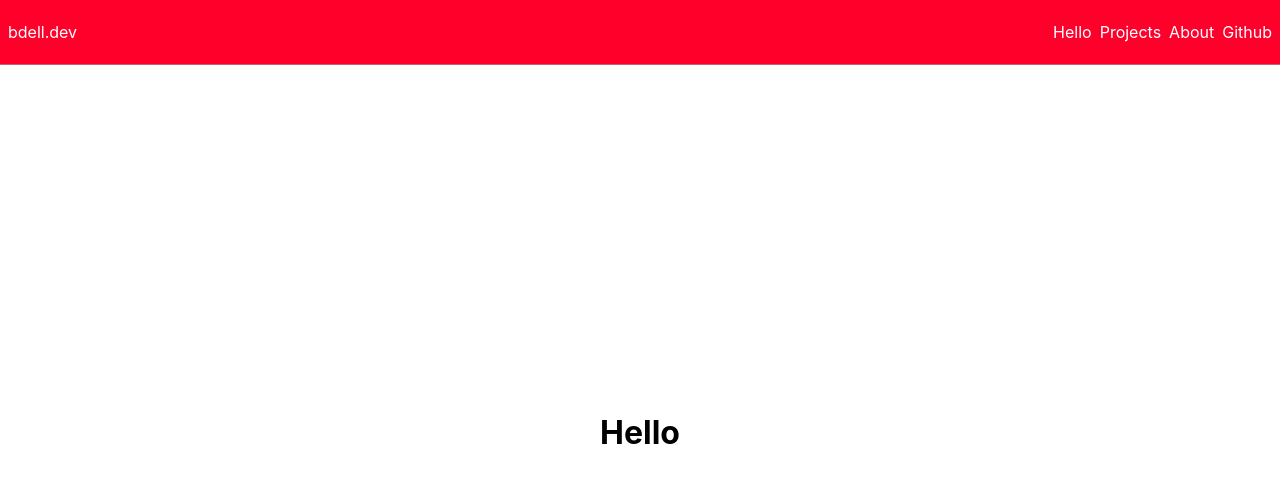
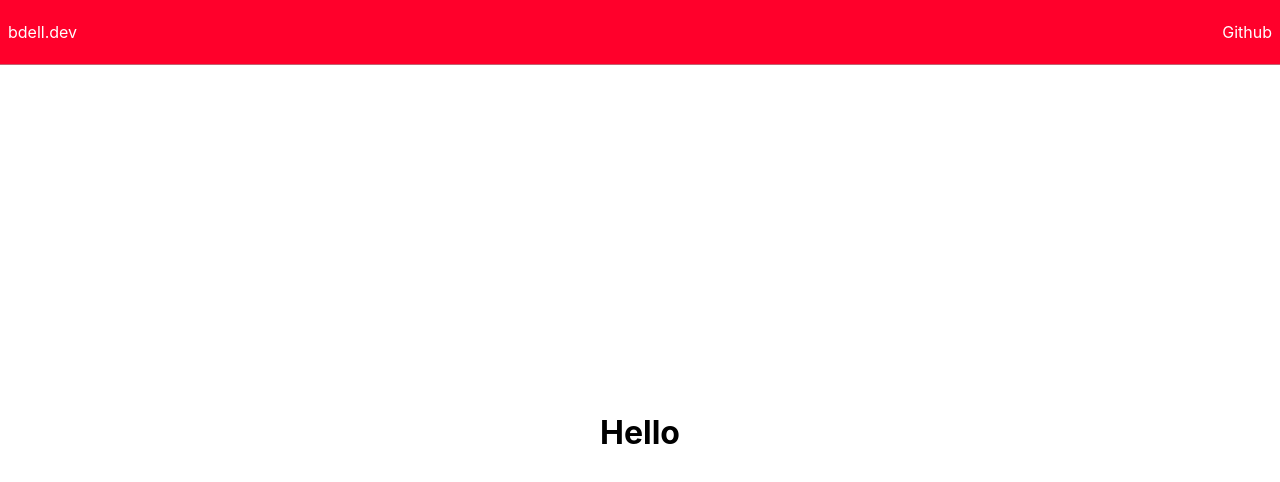
Before and after one commit to bdell/bdell.dev, a React (Create React App) app: page / in a window 1280 px wide. Shown: the top 482 px of the page. Built offline with nearby package versions, Linux system fonts and the light colour scheme.

Commit message:
finishes up bare bones styling

```diff
--- a/src/components/Projects/Projects.js
+++ b/src/components/Projects/Projects.js
@@ -12,7 +12,7 @@ const Projects = () => {
                 <h2>Projects</h2>
                 <div className="FlexGrid ProjectScrollGrid">
                     {projects.map((project) => (
-                        <ProjectCard {...project} />
+                        <ProjectCard key={`project-${project.projectId}`} {...project} />
                     ))}
                 </div>
             </div>
--- a/src/components/Projects/Projects.scss
+++ b/src/components/Projects/Projects.scss
@@ -7,6 +7,7 @@
 .ProjectScrollGrid {
     overflow: scroll;
     height: calc(100% - 46px - #{$topBarHeight});
-    border: 1px solid black;
+    border: 1px solid $grey;
     flex-flow: wrap;
+    padding: $defaultPaddingAmount;
 }
--- a/src/components/TopBar/TopBar.js
+++ b/src/components/TopBar/TopBar.js
@@ -11,9 +11,6 @@ const TopBar = () => {
             <div className="FlexCentered TopBarContentContainer">
                 <div>bdell.dev</div>
                 <div className="FlexGrow" />
-                <div className="MenuLink FlexCentered">Hello</div>
-                <div className="MenuLink FlexCentered">Projects</div>
-                <div className="MenuLink FlexCentered">About</div>
                 <div className="MenuLink FlexCentered" onClick={openGithubLink}>
                     Github
                 </div>
--- a/src/styles/coreStyles.scss
+++ b/src/styles/coreStyles.scss
@@ -13,6 +13,7 @@
 .ScrollStop {
     scroll-snap-align: start;
     scroll-snap-type: proximity;
+    scroll-snap-stop: always;
 }
 
 .FlexCol {
```
